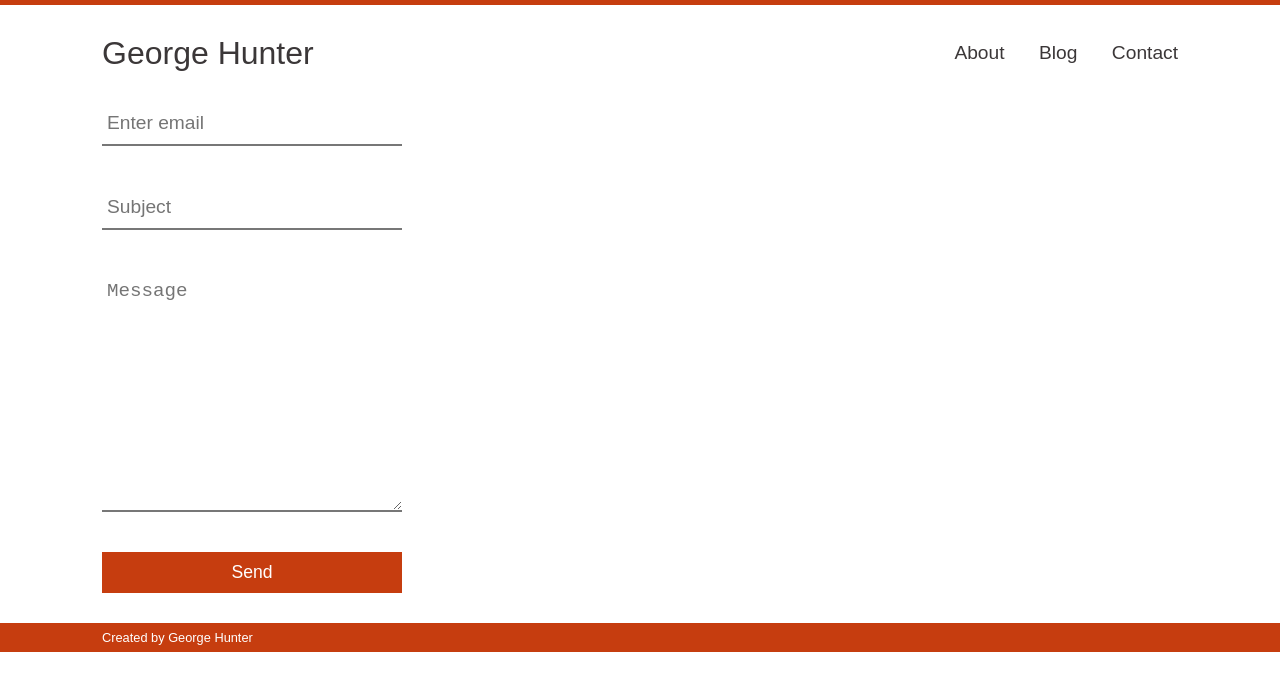
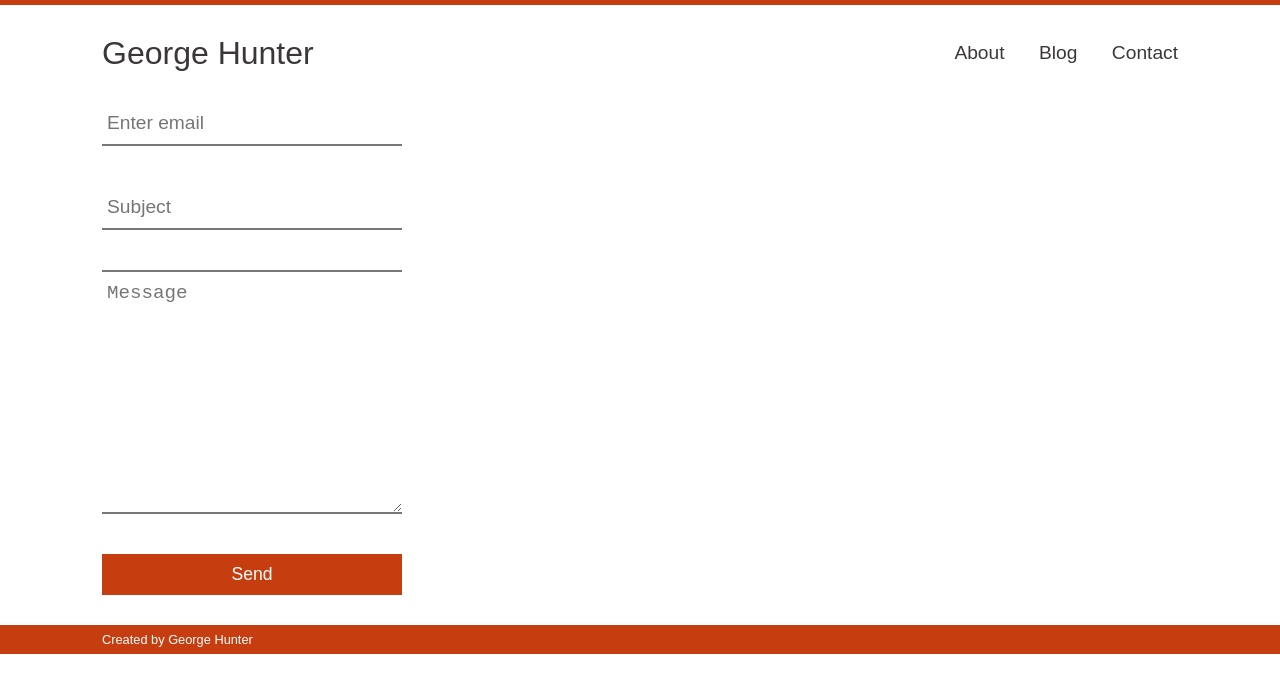
Before and after one commit to GeorgeHunter/GeorgeHunter.github.io, a Jekyll site: the page built from contact.html, in a window 1280 px wide. Shown: the top 693 px of the page. Built offline with Jekyll 4.4.1, drawn with Linux system fonts in a browser that asks for light colours.

Commit message:
Add border top back into contact form message

```diff
--- a/css/main.scss
+++ b/css/main.scss
@@ -301,7 +301,7 @@ ul {
 }
 
 .textarea {
-  //border-top: 2px solid red;
+  border-top: 2px solid #777;
   border-bottom: 2px solid #777;
 }
 
```
